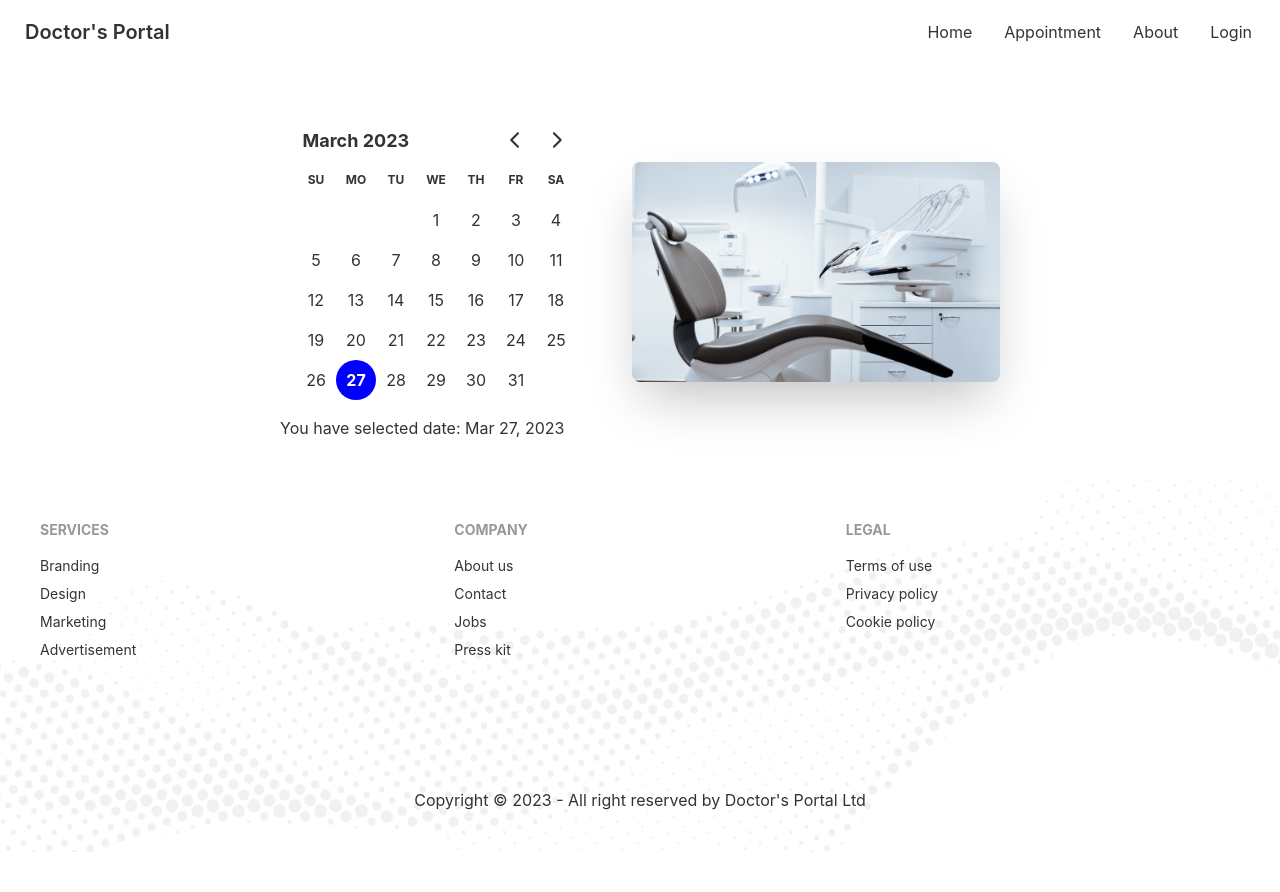
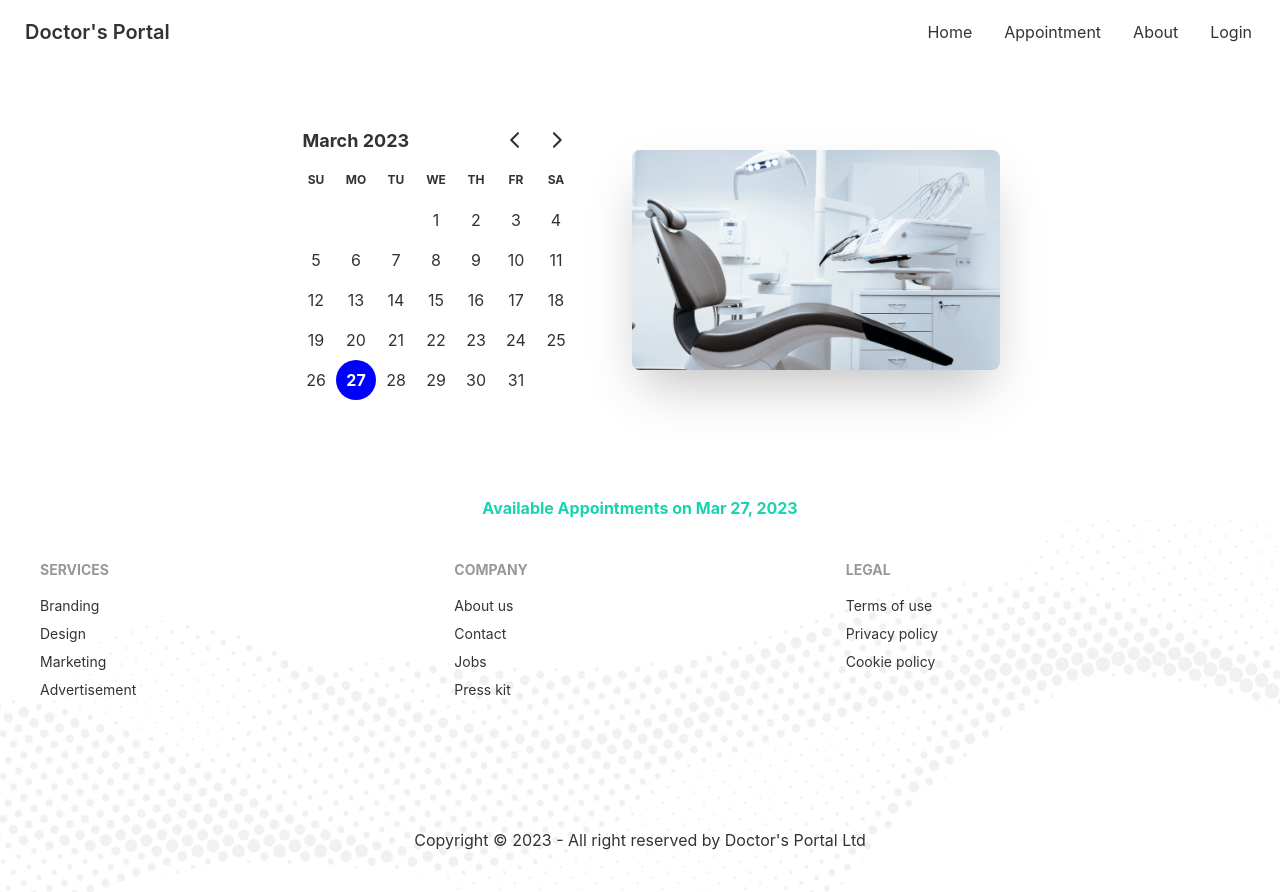
Before and after one commit to sowmik-sec/doctors-portal-client, a React (Create React App) app: page /appointment in a window 1280 px wide. Before the commit the page ends 852 px from the top, so only its background shows below. Built offline with nearby package versions, Linux system fonts and the light colour scheme.

Commit message:
lift up state to share data and available appointment component

```diff
--- a/src/Pages/Appointment/Appointment/Appointment.js
+++ b/src/Pages/Appointment/Appointment/Appointment.js
@@ -1,10 +1,16 @@
-import React from "react";
+import React, { useState } from "react";
 import AppointmentBanner from "../AppointmentBanner/AppointmentBanner";
+import AvailableAppointments from "../AvailableAppointments/AvailableAppointments";
 
 const Appointment = () => {
+  const [selectedDate, setSelectedDate] = useState(new Date());
   return (
     <div>
-      <AppointmentBanner />
+      <AppointmentBanner
+        selectedDate={selectedDate}
+        setSelectedDate={setSelectedDate}
+      />
+      <AvailableAppointments selectedDate={selectedDate} />
     </div>
   );
 };
--- a/src/Pages/Appointment/AppointmentBanner/AppointmentBanner.js
+++ b/src/Pages/Appointment/AppointmentBanner/AppointmentBanner.js
@@ -1,10 +1,8 @@
-import React, { useState } from "react";
+import React from "react";
 import chair from "../../../assets/images/chair.png";
 import { DayPicker } from "react-day-picker";
-import { format } from "date-fns";
 
-const AppointmentBanner = () => {
-  const [selectedDate, setSelectedDate] = useState(new Date());
+const AppointmentBanner = ({ selectedDate, setSelectedDate }) => {
   return (
     <header className="my-6">
       <div className="hero">
@@ -20,7 +18,6 @@ const AppointmentBanner = () => {
               selected={selectedDate}
               onSelect={setSelectedDate}
             />
-            <p>You have selected date: {format(selectedDate, "PP")}</p>
           </div>
         </div>
       </div>
--- /dev/null
+++ b/src/Pages/Appointment/AvailableAppointments/AvailableAppointments.js
@@ -0,0 +1,14 @@
+import { format } from "date-fns";
+import React from "react";
+
+const AvailableAppointments = ({ selectedDate }) => {
+  return (
+    <section className="mt-16">
+      <p className="text-center text-secondary font-bold">
+        Available Appointments on {format(selectedDate, "PP")}
+      </p>
+    </section>
+  );
+};
+
+export default AvailableAppointments;
```
